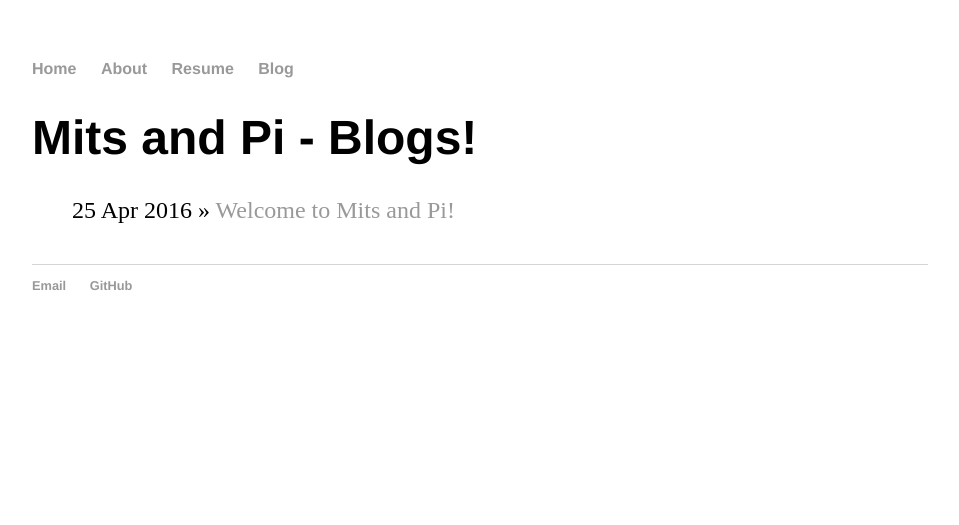
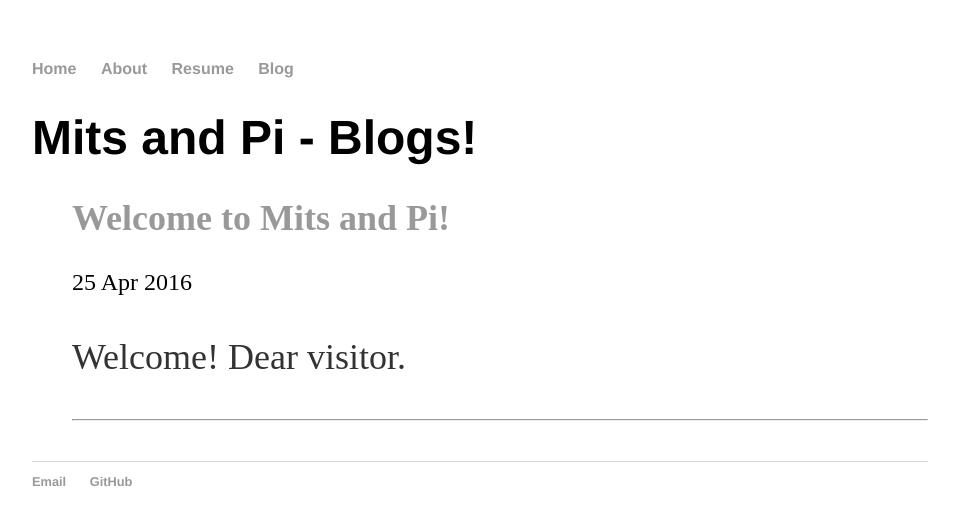
Before and after one commit to maxiulee/maxiulee.github.io, a Jekyll site: the page built from blog/index.html, in a window 1280 px wide. Shown: the top 525 px of the page, without its empty margins (160-1119 px from the left). Built offline with Jekyll 4.4.1, drawn with Linux system fonts in a browser that asks for light colours.

Commit message:
Update index.html

```diff
--- a/blog/index.html
+++ b/blog/index.html
@@ -5,7 +5,12 @@ title: Mits and Pi - Blogs!
 	<h1>{{ page.title }}</h1>
 	<ul class="posts">
 
-	  {% for post in site.posts %}
-	    <li><span>{{ post.date | date_to_string }}</span> » <a href="{{ post.url }}" title="{{ post.title }}">{{ post.title }}</a></li>
+	  {% for post in site.posts offset: 0 limit: 10 %}
+    		<h2>
+		 <a href="{{ site.prefix }}{{ post.url }}">{{ post.title }}</a>
+    		</h2>
+    		{{ post.date | date_to_string }}
+    		{{ post.content }}
+		<hr />
 	  {% endfor %}
 	</ul>
```
